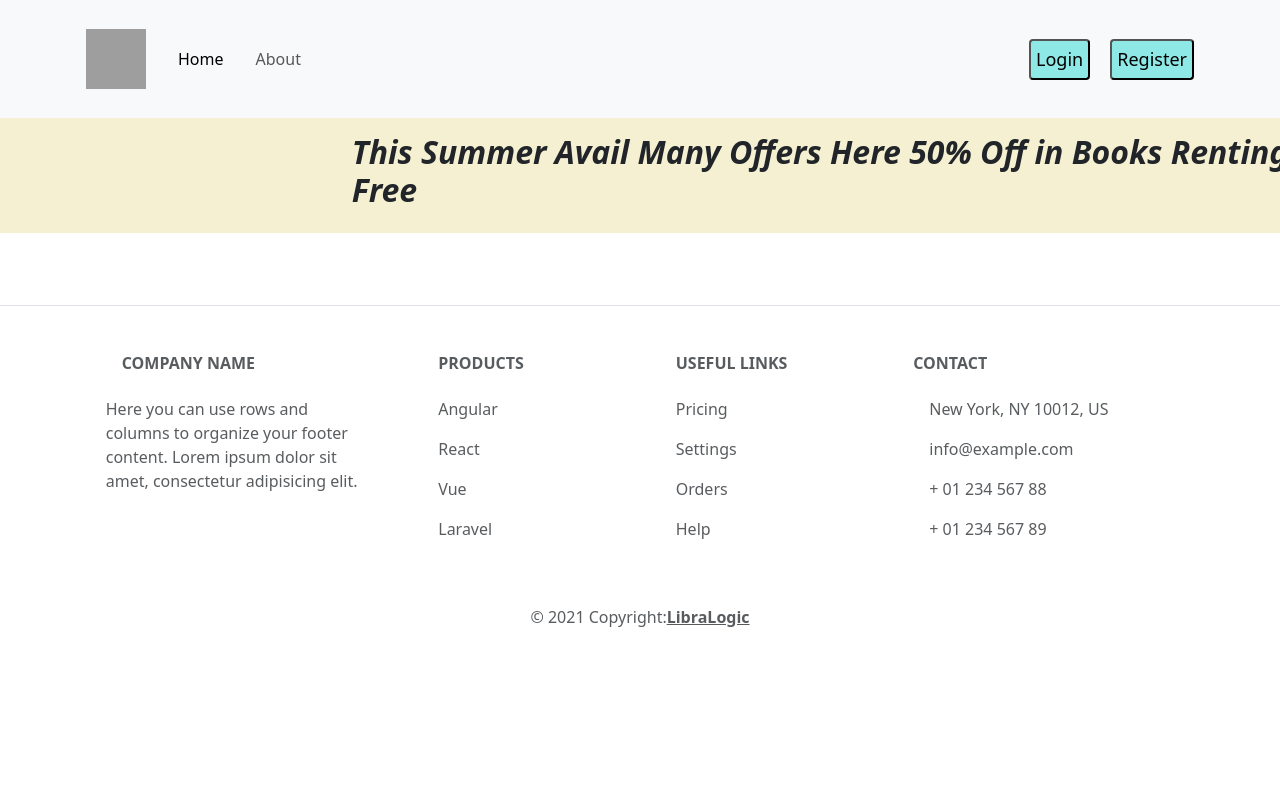
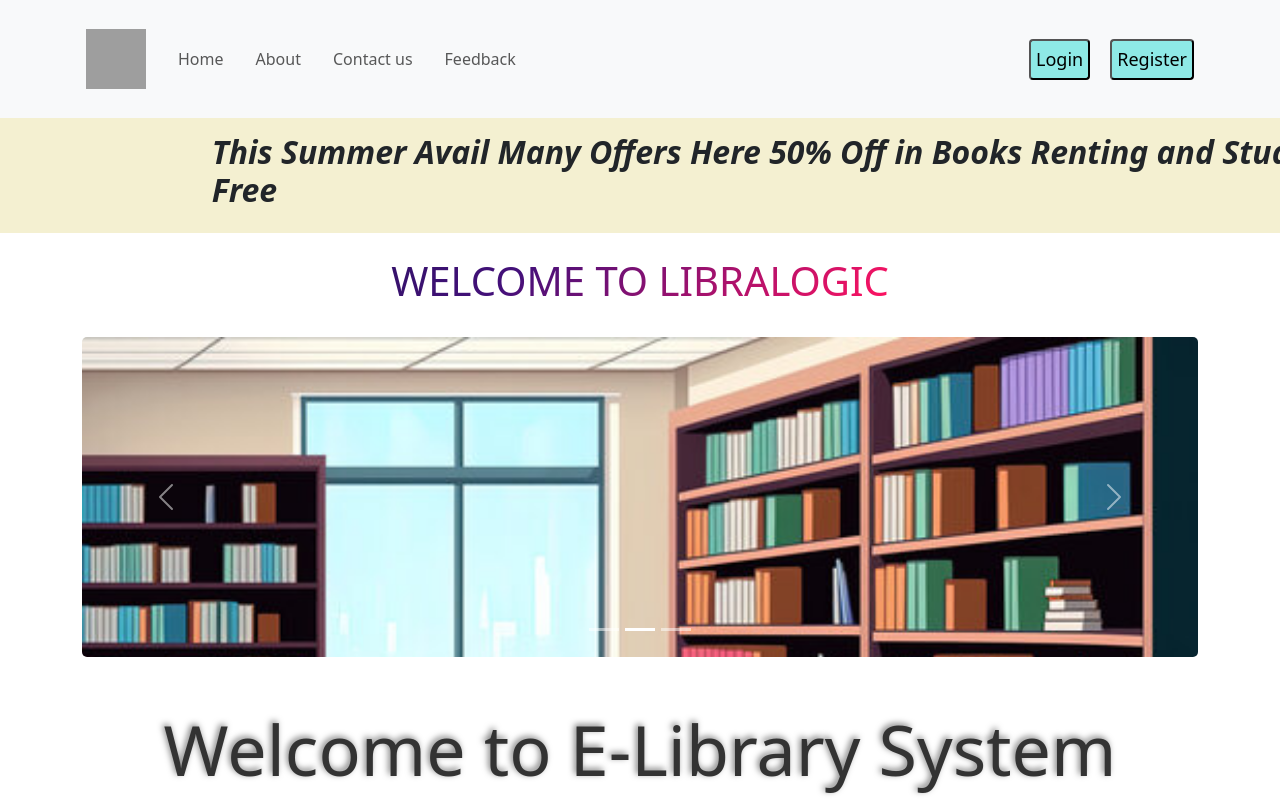
Before and after one commit to tushargandhi77/Library_Management_System, a React (Vite) app in the folder Frontend/: page / in a window 1280 px wide. Shown: the top 800 px of the page. Built offline with nearby package versions, Linux system fonts and the light colour scheme; grey boxes are pictures that could not be loaded.

Commit message:
navbar connection

```diff
--- a/Frontend/src/App.jsx
+++ b/Frontend/src/App.jsx
@@ -5,6 +5,8 @@ import { createBrowserRouter, RouterProvider } from 'react-router-dom';
 import Layout from './Layout/Layout';
 import Main from './pages/Main';
 import About from './pages/About';
+import Contactus from './pages/Contactus.jsx';
+import Feedback from './pages/Feedback.jsx';
 import Books from './pages/BooksPage'
 import Confirm from './pages/OrderConfirmationPage'
 import Error from './pages/Failed';
@@ -20,8 +22,10 @@ function App(){
       path: "/",
       element: <Layout/>,
       children:[
-        {path: "/main",element: <Main/>},
+        {path: "/",element: <Main/>},
         {path: "/about",element: <About/>},
+        {path: "/contactus",element: <Contactus/>},
+        {path: "/feedback" ,element: <Feedback/>},
         {path: "/books",element: <Books/>},
         {path:"/books/:bookId",element:<Confirm/>},
         {path:"/error",element: <Error/>},
--- a/Frontend/src/Layout/Navbar.jsx
+++ b/Frontend/src/Layout/Navbar.jsx
@@ -31,24 +31,30 @@ export default function Navbar() {
     };
     const handlelogout = () => {
         localStorage.removeItem('authToken');
-        window.location.reload();
+        window.location.reload('/');
     }
 
     return (
         <>
             <nav className="navbar navbar-expand-lg navbar-light bg-light">
                 <div className="container p-3">
-                    <Link className="navbar-brand" to="/main"><img src={Logo} alt="lo" style={{height:'60px',width:'60px'}}/></Link>
+                    <Link className="navbar-brand" to="/"><img src={Logo} alt="lo" style={{height:'60px',width:'60px'}}/></Link>
                     <button className="navbar-toggler" type="button" data-bs-toggle="collapse" data-bs-target="#navbarSupportedContent" aria-controls="navbarSupportedContent" aria-expanded="false" aria-label="Toggle navigation">
                         <span className="navbar-toggler-icon"></span>
                     </button>
                     <div className="collapse navbar-collapse justify-content-start" id="navbarSupportedContent">
                         <ul className="navbar-nav me-auto mb-2 mb-lg-0">
                             <li className="nav-item mx-2">
-                                <Link className="nav-link active" aria-current="page" to="/main">Home</Link>
+                                <Link className="nav-link" to="/">Home</Link>
                             </li>
                             <li className="nav-item mx-2">
                                 <Link className="nav-link" to="/about">About</Link>
+                            </li>
+                            <li className="nav-item mx-2">
+                                <Link className="nav-link" to="/contactus">Contact us</Link>
+                            </li>
+                            <li className="nav-item mx-2">
+                                <Link className="nav-link" to="/feedback">Feedback</Link>
                             </li>
                             {(localStorage.getItem("authToken")) ?
                                 <li className="nav-item dropdown mx-2">
@@ -97,11 +103,6 @@ export default function Navbar() {
                         <LoginForm handleCloseLoginModal={handleCloseLoginModal} />
                         <p className="text-center mt-3">Not registered? <button className="btn btn-link" onClick={toggleRegisterModal}>Register here</button></p>
                     </Modal.Body>
-                    <Modal.Footer>
-                        <Button variant="secondary" onClick={handleCloseLoginModal}>
-                            Close
-                        </Button>
-                    </Modal.Footer>
                 </Modal>
 
                 {/* Register Modal */}
@@ -113,11 +114,6 @@ export default function Navbar() {
                         <RegisterForm onSuccess={handleLoginAfterRegistration} />
                         <p className="text-center mt-3">Already a user? <button className="btn btn-link" onClick={toggleLoginModal}>Login here</button></p>
                     </Modal.Body>
-                    <Modal.Footer>
-                        <Button variant="secondary" onClick={handleCloseRegisterModal}>
-                            Close
-                        </Button>
-                    </Modal.Footer>
                 </Modal>
             </nav>
             <div id="scroll-container">
--- /dev/null
+++ b/Frontend/src/pages/Contactus.jsx
@@ -0,0 +1,9 @@
+import React from 'react'
+
+export default function Contactus() {
+  return (
+    <div>
+      <h1>This is contact page</h1>
+    </div>
+  )
+}
--- /dev/null
+++ b/Frontend/src/pages/Feedback.jsx
@@ -0,0 +1,9 @@
+import React from 'react'
+
+export default function Feedback() {
+  return (
+    <div>
+      <h1>This is feedback page</h1>
+    </div>
+  )
+}
```
Also changed, not shown: 1 other file (tests, documents, lock files or other folders).
